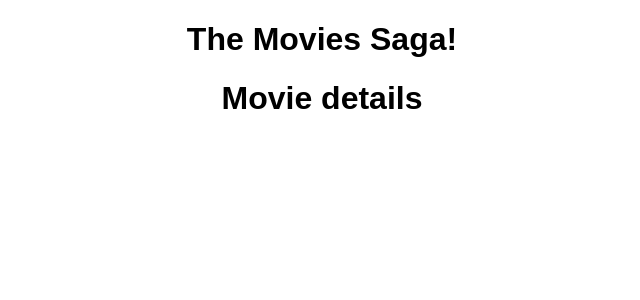
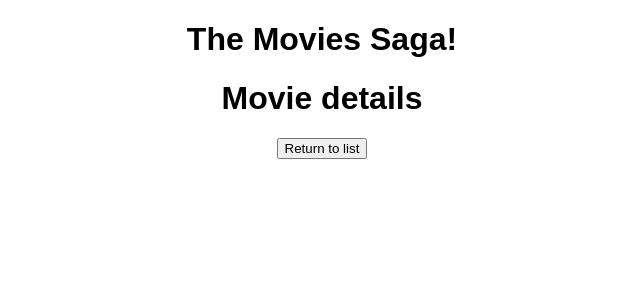
Before and after one commit to fallenrobin/weekend-movie-sagas, a React (Create React App) app: page /#/details in a window 1280 px wide. Shown: the top 300 px of the page, without its empty margins (318-958 px from the left). Built offline with nearby package versions, Linux system fonts and the light colour scheme.

Commit message:
add nav button on MovieDetail

```diff
--- a/src/components/MovieDetail/MovieDetail.jsx
+++ b/src/components/MovieDetail/MovieDetail.jsx
@@ -1,10 +1,20 @@
+
+import { HashRouter as Router, Route, Link, useHistory } from 'react-router-dom';
 
 
 function MovieDetail() {
 
+    const history = useHistory();
+
 
     return (
-        <h1>Movie details</h1>
+
+        <>
+            <h1>Movie details</h1>
+
+            <button onClick={()=>{history.push('/')}}>Return to list</button>
+        </>
+
     )
 }
 
```
